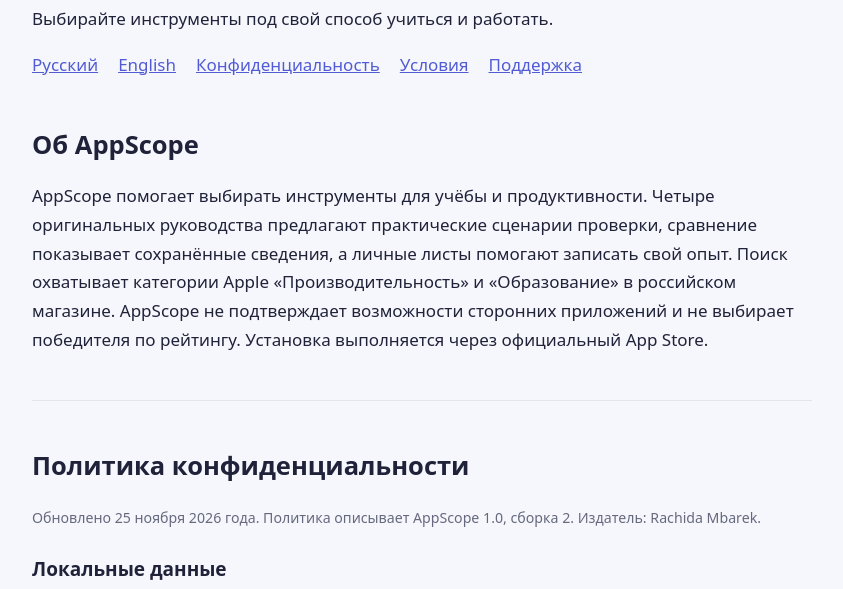
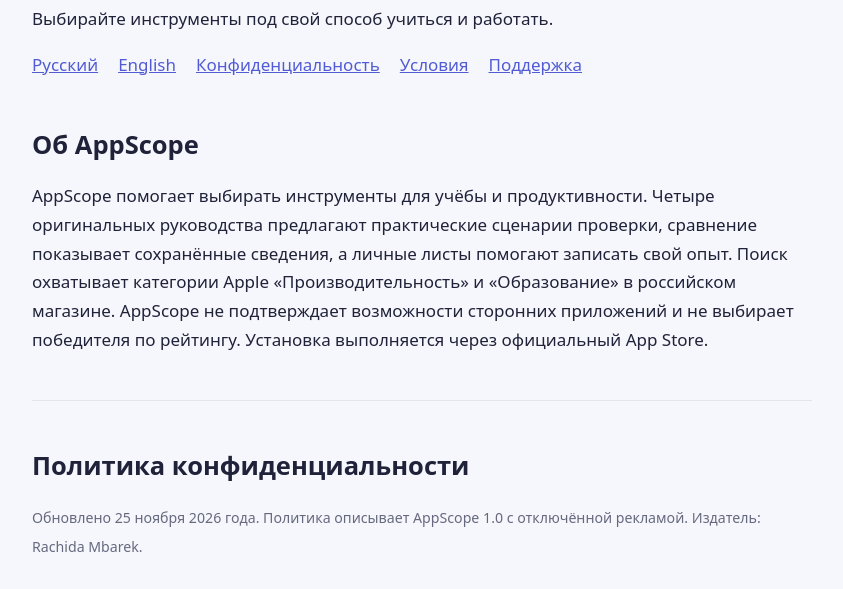
Before and after one commit to soufianelh2022/ads, a plain HTML site: page appscope/support/ru.html in a window 1280 px wide. Shown: the part 200-789 px from the top of the page, without its empty margins (218-1061 px from the left). Drawn offline with Linux system fonts and the light colour scheme.

Commit message:
Update ru.html

```diff
--- a/appscope/support/ru.html
+++ b/appscope/support/ru.html
@@ -5,7 +5,7 @@
 </style></head>
 <body><header><div class="mark" aria-hidden="true">A</div><h1>AppScope</h1><p>Выбирайте инструменты под свой способ учиться и работать.</p><nav aria-label="Навигация"><a href="ru.html" lang="ru">Русский</a><a href="en.html" lang="en">English</a><a href="#privacy">Конфиденциальность</a><a href="#terms">Условия</a><a href="#support">Поддержка</a></nav></header>
 <main><section id="about"><h2>Об AppScope</h2><p>AppScope помогает выбирать инструменты для учёбы и продуктивности. Четыре оригинальных руководства предлагают практические сценарии проверки, сравнение показывает сохранённые сведения, а личные листы помогают записать свой опыт. Поиск охватывает категории Apple «Производительность» и «Образование» в российском магазине. AppScope не подтверждает возможности сторонних приложений и не выбирает победителя по рейтингу. Установка выполняется через официальный App Store.</p></section>
-<section id="privacy"><h2>Политика конфиденциальности</h2><p><small>Обновлено 25 ноября 2026 года. Политика описывает AppScope 1.0, сборка 2. Издатель: Rachida Mbarek.</small></p>
+<section id="privacy"><h2>Политика конфиденциальности</h2><p><small>Обновлено 25 ноября 2026 года. Политика описывает AppScope 1.0 с отключённой рекламой. Издатель: Rachida Mbarek.</small></p>
 <h3>Локальные данные</h3><p>Аккаунт AppScope не требуется. Избранное, личные заметки и списки проверки, история поиска и настройки хранятся на вашем устройстве. AppScope не отправляет эти записи на сервер издателя и не ведёт аналитику использования приложения. При выполнении поиска текст запроса передаётся Apple, а не используется как аналитика.</p>
 <h3>Поиск и изображения</h3><p>Для поиска и получения сведений приложение передаёт Apple iTunes Search API текст запроса или ID нужных приложений. При запросе контента Apple и поставщики изображений получают обычные сведения о соединении, например IP-адрес. Открытие страницы App Store использует сервисы Apple. Обработка данных описана в <a href="https://www.apple.com/legal/privacy/">политике конфиденциальности Apple</a> и политике соответствующего поставщика изображений.</p>
 <h3>Реклама</h3><p>Реклама в этой версии отключена. В приложение включены рекламные библиотеки Яндекса, но оно не активирует Yandex/AppMetrica, не запрашивает рекламу и не загружает удалённые рекламные настройки. Включить рекламу согласием в этой версии нельзя. Для добавления рекламы потребуются обновление приложения и политики, необходимые согласие и системное разрешение. Ссылка на <a href="https://yandex.com/legal/confidential/">политику конфиденциальности Яндекса</a> приведена для информации о поставщике и не означает, что реклама здесь активна.</p>
```
